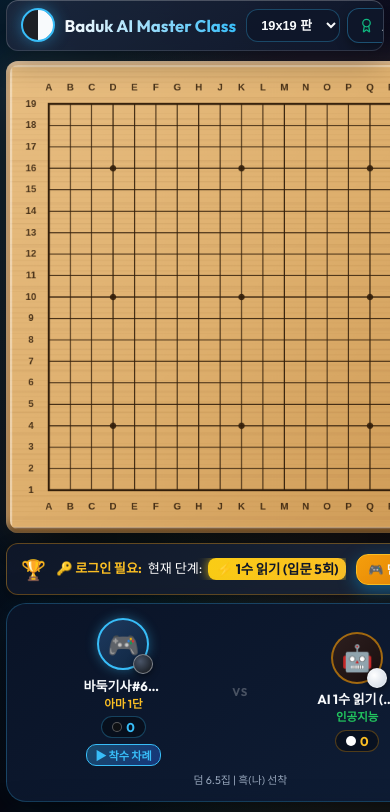
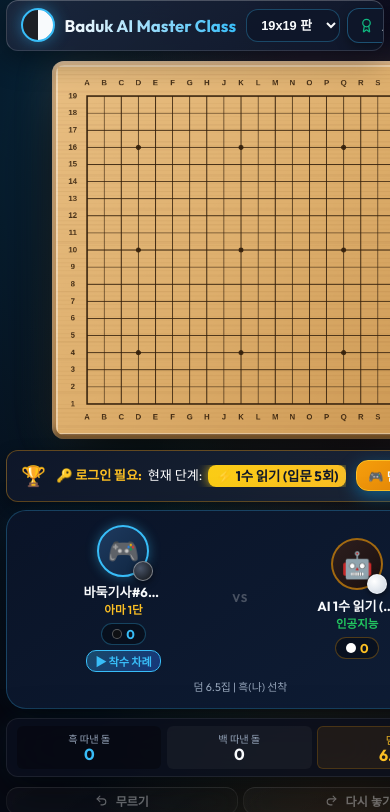
Before and after one commit to korbill73/baduk, a React (Vite) app: page / in a window 390 px wide. Shown: the top 812 px of the page. Built offline with nearby package versions, Linux system fonts and the light colour scheme; no server answers.

Commit message:
Enforce strict max-width hard cap (100vw - 12px) for expanded mode on mobile environments to prevent right clipping

```diff
--- a/src/components/Board/BoardCanvas.tsx
+++ b/src/components/Board/BoardCanvas.tsx
@@ -397,11 +397,13 @@ export const BoardCanvas: React.FC<BoardCanvasProps> = ({
 
       <div className="board-frame" style={{
         width: '100%',
-        maxWidth: isExpanded ? 'min(940px, calc(100vh - 28px))' : '640px',
+        maxWidth: isExpanded ? 'min(100vw - 12px, 940px, calc(100vh - 28px))' : 'min(100vw - 12px, 640px)',
         maxHeight: isExpanded ? 'calc(100vh - 28px)' : 'none',
         aspectRatio: '1/1',
         margin: '0 auto',
         position: 'relative',
+        boxSizing: 'border-box',
+        overflow: 'hidden',
         transition: 'all 0.3s cubic-bezier(0.4, 0, 0.2, 1)'
       }}>
         <div className="board-inner" style={{ width: '100%', height: '100%', display: 'flex', justifyContent: 'center', alignItems: 'center' }}>
--- a/src/index.css
+++ b/src/index.css
@@ -349,14 +349,16 @@ button,
     flex-shrink: 0;
   }
 
-  /* 모바일 바둑판 프레임 세로모드 짤림 100% 제로 피팅 */
-  .board-frame {
+  /* 모바일 환경(확대/크게보기 포함) 바둑판 짤림 100% 철벽 차단 */
+  .board-frame,
+  .board-frame.expanded {
     padding: 4px !important;
-    max-width: 100% !important;
-    width: 100% !important;
+    max-width: calc(100vw - 12px) !important;
+    width: calc(100vw - 12px) !important;
     box-sizing: border-box !important;
     margin: 0 auto !important;
     border-radius: var(--radius-md) !important;
+    overflow: hidden !important;
   }
 
   .glass-panel {
```
